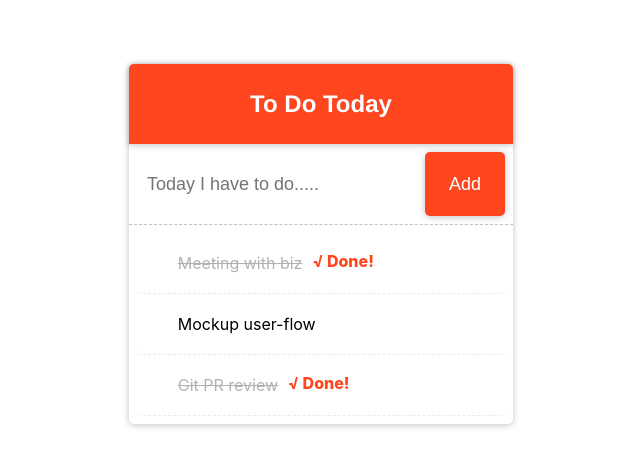
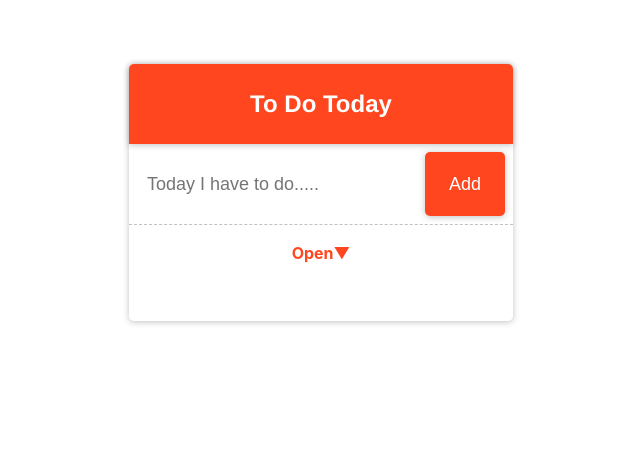
Before and after one commit to kimm950/ToDoiee, a React app: page / in a window 1280 px wide. Shown: the top 466 px of the page, without its empty margins (319-959 px from the left). Built offline with nearby package versions, Linux system fonts and the light colour scheme.

Commit message:
add validating and toggling function

```diff
--- a/src/components/TodoListTemplate.jsx
+++ b/src/components/TodoListTemplate.jsx
@@ -15,7 +15,7 @@ const TodoListTemplatePanel = styled.div`
   border-radius: ${colors.radius};
   background-color: ${colors.white};
 
-  .title{
+  .title {
     display: flex;
     justify-content: center;
     align-items: center;
@@ -29,16 +29,26 @@ const TodoListTemplatePanel = styled.div`
     border-radius: 5px 5px 0px 0px;
   }
 
-  .form-wrapper{
+  .form-wrapper {
     padding: 8px;
     border-bottom: 1px dashed rgba(51,51,51,0.3);
     height: 8vh;
   }
 
-  .children-wrapper{
+  .children-wrapper {
     min-height: 10vh;
     padding: 8px;
+  }
 
+  .toggle-list {
+    justify-content: center;
+    text-align: center;
+    color: ${colors.main_red} ;
+    padding: 10px;
+    font-weight: bold;
+    &:hover {
+      cursor: pointer;
+    }
   }
 `
 class TodoListTemplate extends Component {
@@ -48,11 +58,11 @@ class TodoListTemplate extends Component {
     this.state = {
       input: '',
       isDeleteModalOpen: false,
+      isItemListOpen: true,
       deleteId: null,
       todos: [
         { id: 0, text: 'Meeting with biz', isChecked: true },
         { id: 1, text: 'Mockup user-flow', isChecked: false },
-        { id: 2, text: 'Git PR review', isChecked: true },
       ]
     }
   }
@@ -62,7 +72,11 @@ class TodoListTemplate extends Component {
   }
 
   createAction = () => {
-    const { input, todos } = this.state;
+    const { input, todos, isItemListOpen } = this.state;
+    if (input === '') {
+      alert("You must insert text")
+    }
+    else {
       this.setState({
         input: '', //clear the input values
         todos: todos.concat({
@@ -71,6 +85,12 @@ class TodoListTemplate extends Component {
           isChecked: false
         })
       })
+    }
+    if (isItemListOpen === true) {
+      this.toggleItemList()
+    } else {
+      return false
+    }
   }
 
   handleKeyPress = (e) => {
@@ -96,7 +116,7 @@ class TodoListTemplate extends Component {
     });
   }
 
-  // toggleDeleteModal
+  // toggle DeleteModal
   toggleDeleteModal = (id) => {
     console.log("toggleDeleteModal", id);
     this.setState({
@@ -104,6 +124,8 @@ class TodoListTemplate extends Component {
       deleteId: this.state.deleteId ? null : id,
     })
   }
+  //toggle ItemList
+  toggleItemList = () => { this.setState({ isItemListOpen: !this.state.isItemListOpen }) }
 
   deleteAction = (id) => {
     console.log("deleteAction", id)
@@ -116,7 +138,7 @@ class TodoListTemplate extends Component {
 
   render() {
     console.log('state', this.state);
-    const { input, todos, isDeleteModalOpen } = this.state;
+    const { input, todos, isDeleteModalOpen, isItemListOpen } = this.state;
     return (
       <Fragment>
         <TodoListTemplatePanel>
@@ -131,13 +153,21 @@ class TodoListTemplate extends Component {
               onKeyPress={this.handleKeyPress}
             />
           </div>
-          <div className="children-wrapper">
+          <div className='children-wrapper'>
+            {isItemListOpen ? (
+              <div className='toggle-list' onClick={this.toggleItemList}> Open&#9660; </div>
+            ) : (
+                <>
                   <ItemList
                     todos={todos}
                     deleteId={this.state.deleteId}
                     onToggle={this.handleCheckMark}
                     onDelete={() => this.toggleDeleteModal}
                   />
+                  <div className='toggle-list' onClick={this.toggleItemList}> Close&#9650; </div>
+                </>
+
+              )}
           </div>
         </TodoListTemplatePanel>
         {isDeleteModalOpen && (
```
Lines whose indentation alone changed are shown as unchanged.
